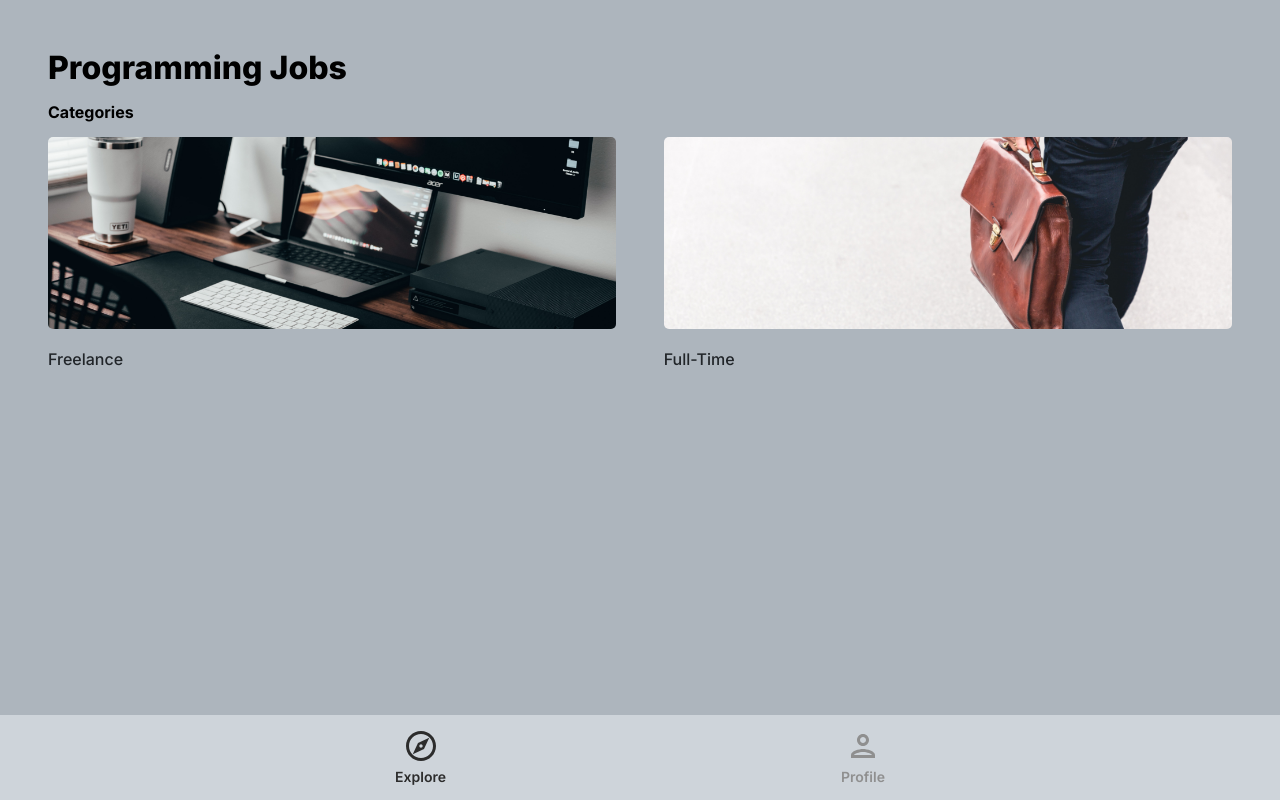
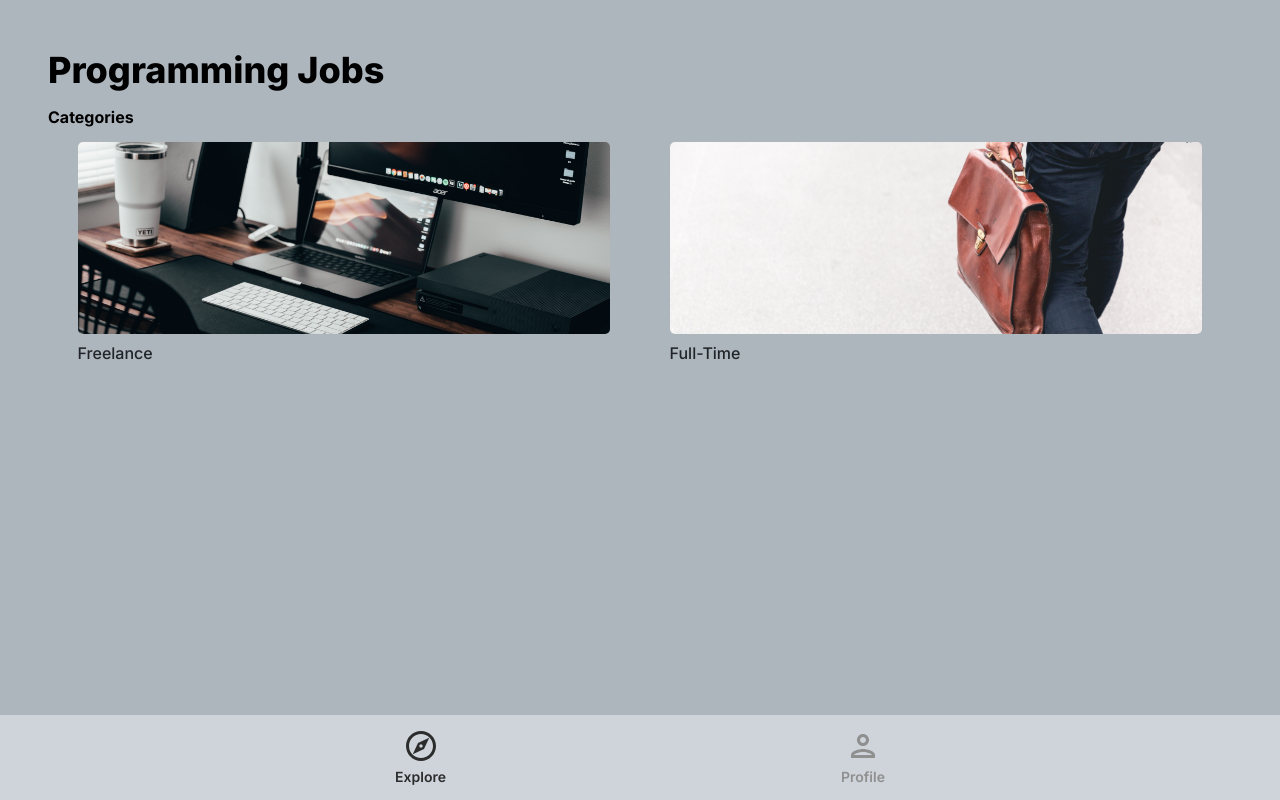
Before and after one commit to Dimterion/Posts-app, a React (Create React App) app: page / in a window 1280 px wide. Built offline with nearby package versions, Linux system fonts and the light colour scheme; no server answers; the database is empty.

Commit message:
Work on the various styling.

```diff
--- a/src/index.css
+++ b/src/index.css
@@ -139,9 +139,9 @@ button {
 }
 
 .pageHeader {
-  font-size: 2rem;
+  font-size: 2.25rem;
   font-weight: 800;
-  margin: 15px auto;
+  margin: 5px auto 15px;
 }
 
 .navbar {
@@ -372,7 +372,7 @@ span.swiper-pagination-bullet {
   position: relative;
   left: 1vw;
   font-weight: 600;
-  width: 170px;
+  width: 165px;
   text-align: center;
   background-color: #ffffff;
   padding: 0.25rem 0.5rem;
@@ -381,11 +381,11 @@ span.swiper-pagination-bullet {
 
 .exploreCategories {
   display: flex;
-  justify-content: space-between;
+  justify-content: space-around;
 }
 
 .exploreCategories a {
-  width: 48%;
+  width: 45%;
 }
 
 .exploreCategoryImg {
@@ -400,6 +400,7 @@ span.swiper-pagination-bullet {
 .exploreCategoryName {
   font-weight: 500;
   text-align: left;
+  margin: 5px auto;
 }
 
 .category {
```
